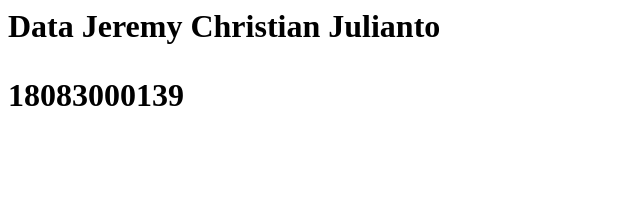
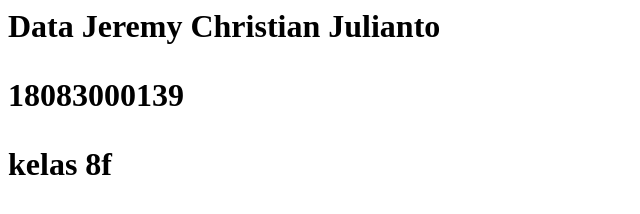
Before and after one commit to jeremy-CJ/uasjerry, a plain HTML site: page index.html in a window 1280 px wide. Shown: the whole page, without its empty margins (0-640 px from the left). Drawn offline with Linux system fonts and the light colour scheme.

Commit message:
Update index.html

```diff
--- a/index.html
+++ b/index.html
@@ -1,2 +1,3 @@
 <h1>Data Jeremy Christian Julianto<h1>
     <p>18083000139</p>
+    <p>kelas 8f</p>
```
